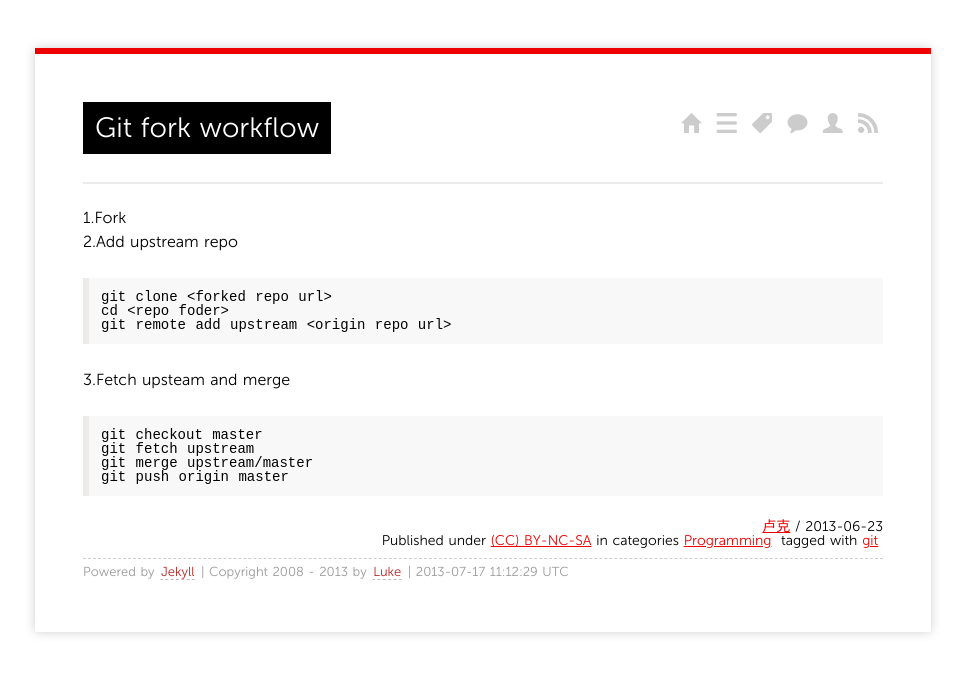
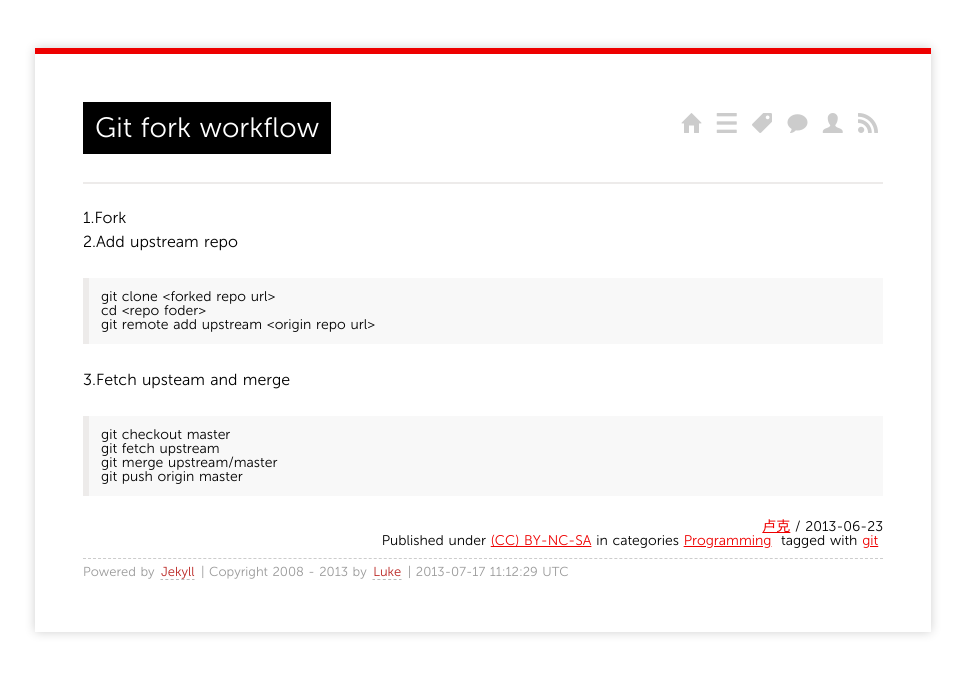
Before and after one commit to dashjim/dashjim.github.com, a Jekyll site: the page built from _posts/2013/2013-06-23-git-fork-workflow.md, in a window 1280 px wide. Shown: the top 674 px of the page, without its empty margins (157-1122 px from the left). Built offline with Jekyll 4.4.1, drawn with Linux system fonts in a browser that asks for light colours; Markdown is read by kramdown in place of the engine named in the settings; comment, search, counter and statistics services are not loaded.

Commit message:
修改字体

```diff
--- a/media/css/screen.css
+++ b/media/css/screen.css
@@ -125,14 +125,12 @@ dt {
 pre {
     border-left: 6px solid #edebea;
     overflow: auto;
-    font-family: 'Droid Sans Mono', monospace;
     font-size: 14px;
     padding: 12px;
     margin: 0 0 24px;
 	background-color: #f3f3f3;
 }
 p code {
-    font-family: 'Droid Sans Mono', monospace;
     font-size: 14px;
     border: 1px solid #edebea;
 }
```
